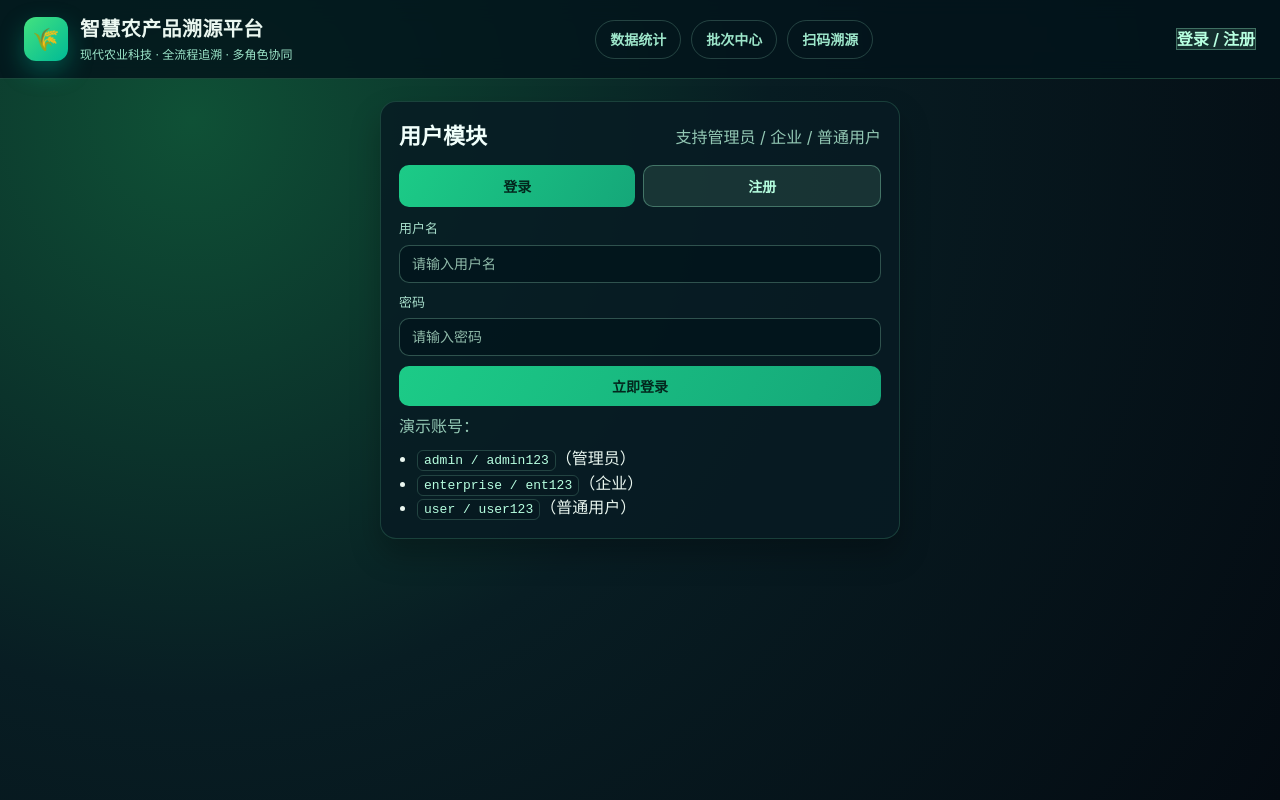
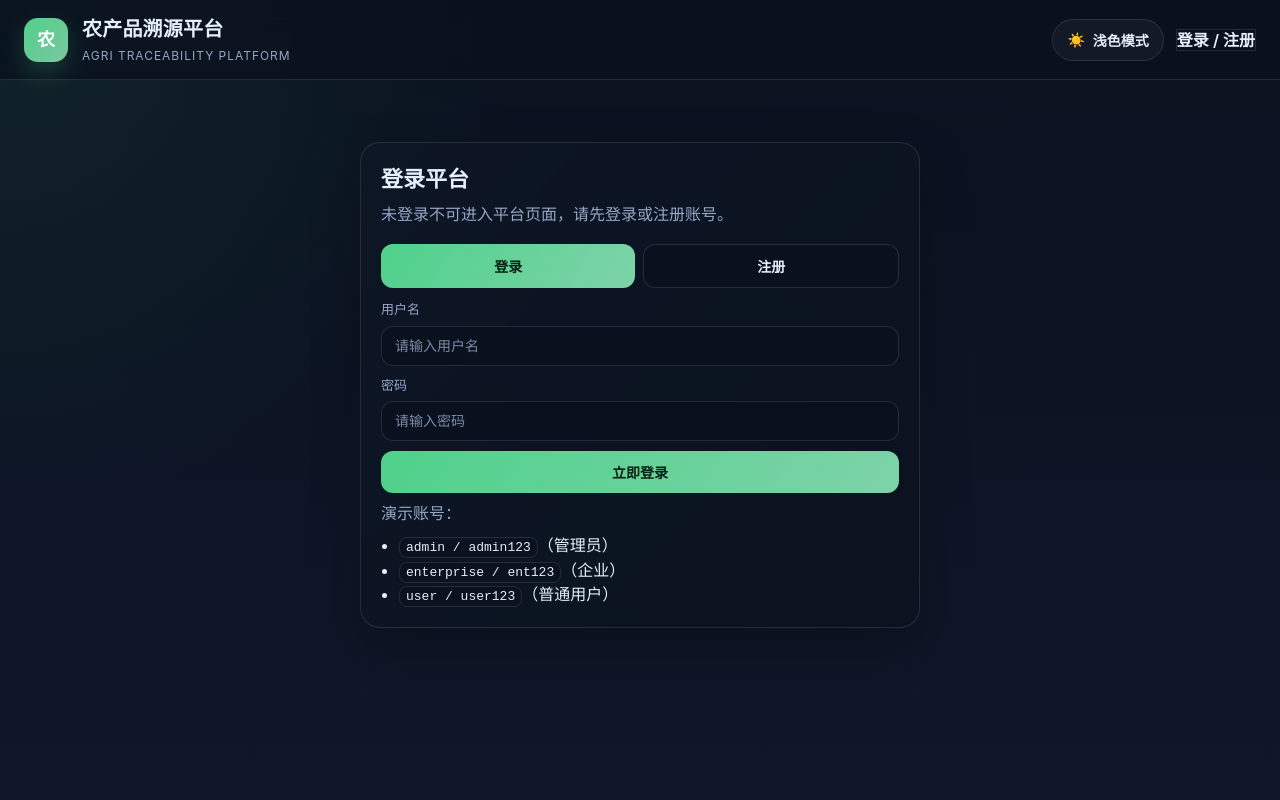
Before and after one commit to Souair/agri-traceability-java, a Vue app in the folder frontend/: page /auth in a window 1280 px wide. Built offline with nearby package versions, Linux system fonts and the light colour scheme; no server answers.

Commit message:
feat: improve theme auth and traceability UX

```diff
--- a/frontend/src/App.vue
+++ b/frontend/src/App.vue
@@ -2,19 +2,25 @@
   <div class="app-shell">
     <header class="topbar">
       <div class="brand">
-        <span class="brand-icon">🌾</span>
+        <span class="brand-icon">农</span>
         <div>
-          <h1>智慧农产品溯源平台</h1>
-          <p>现代农业科技 · 全流程追溯 · 多角色协同</p>
+          <h1>农产品溯源平台</h1>
+          <p>Agri Traceability Platform</p>
         </div>
       </div>
 
-      <nav class="nav-tabs">
-        <RouterLink to="/dashboard">数据统计</RouterLink>
+      <nav v-if="authState.user" class="nav-tabs">
+        <RouterLink to="/dashboard">概览</RouterLink>
         <RouterLink to="/batch-center">批次中心</RouterLink>
-        <RouterLink to="/trace">扫码溯源</RouterLink>
-        <RouterLink v-if="isManagerRole()" to="/ops">业务管理</RouterLink>
+        <RouterLink to="/trace">溯源查询</RouterLink>
+        <RouterLink v-if="isManagerRole()" to="/ops">运营台</RouterLink>
       </nav>
+
+      <div class="topbar-actions">
+        <button class="theme-toggle" type="button" @click="toggleTheme">
+          <span>{{ theme === 'light' ? '🌙' : '☀️' }}</span>
+          <span>{{ theme === 'light' ? '深色模式' : '浅色模式' }}</span>
+        </button>
 
         <div class="user-panel" v-if="authState.user">
           <div>
@@ -26,6 +32,7 @@
         <div v-else>
           <RouterLink class="btn btn-light" to="/auth">登录 / 注册</RouterLink>
         </div>
+      </div>
     </header>
 
     <main class="container">
@@ -35,10 +42,29 @@
 </template>
 
 <script setup>
+import { onMounted, ref, watch } from 'vue'
 import { RouterLink, RouterView, useRouter } from 'vue-router'
 import { authState, isManagerRole, logout, roleLabel } from './stores/auth'
 
 const router = useRouter()
+const theme = ref(localStorage.getItem('agri-traceability-theme') || 'dark')
+
+function applyTheme(mode) {
+  document.documentElement.setAttribute('data-theme', mode)
+  localStorage.setItem('agri-traceability-theme', mode)
+}
+
+function toggleTheme() {
+  theme.value = theme.value === 'light' ? 'dark' : 'light'
+}
+
+watch(theme, (value) => {
+  applyTheme(value)
+}, { immediate: true })
+
+onMounted(() => {
+  applyTheme(theme.value)
+})
 
 function handleLogout() {
   logout()
--- a/frontend/src/style.css
+++ b/frontend/src/style.css
@@ -1,18 +1,62 @@
 :root {
   font-family: 'Inter', 'PingFang SC', 'Microsoft YaHei', 'Noto Sans SC', system-ui, -apple-system, sans-serif;
   line-height: 1.5;
-  color: #dbf8ee;
-  background: radial-gradient(circle at 15% 15%, #0f5136 0%, #081d23 45%, #040b12 100%);
+  color-scheme: dark;
+  --bg-base: #0b1220;
+  --bg-muted: radial-gradient(circle at top left, rgba(41, 96, 72, 0.22), transparent 34%), linear-gradient(180deg, #0a1220 0%, #0f1729 100%);
+  --surface: rgba(14, 23, 38, 0.86);
+  --surface-strong: rgba(10, 18, 30, 0.94);
+  --surface-soft: rgba(255, 255, 255, 0.04);
+  --border: rgba(148, 163, 184, 0.18);
+  --border-strong: rgba(96, 165, 250, 0.28);
+  --text-main: #e5eefb;
+  --text-sub: #95a6c6;
+  --text-soft: #7b8ba8;
+  --primary: #7dd3a8;
+  --primary-strong: #4fd18b;
+  --primary-text: #072014;
+  --danger: #f59c9c;
+  --warning: #f3c67a;
+  --ok: #7ce6a7;
+  --shadow: 0 18px 48px rgba(0, 0, 0, 0.26);
+}
+
+:root[data-theme='light'] {
+  color-scheme: light;
+  --bg-base: #f3f6fb;
+  --bg-muted: radial-gradient(circle at top left, rgba(103, 164, 133, 0.12), transparent 28%), linear-gradient(180deg, #f8fbff 0%, #eef3f9 100%);
+  --surface: rgba(255, 255, 255, 0.9);
+  --surface-strong: rgba(255, 255, 255, 0.96);
+  --surface-soft: rgba(15, 23, 42, 0.03);
+  --border: rgba(15, 23, 42, 0.08);
+  --border-strong: rgba(37, 99, 235, 0.18);
+  --text-main: #162033;
+  --text-sub: #51627f;
+  --text-soft: #6d7d98;
+  --primary: #1f9d6c;
+  --primary-strong: #15855a;
+  --primary-text: #ffffff;
+  --danger: #cc4d4d;
+  --warning: #b9770e;
+  --ok: #1f8f58;
+  --shadow: 0 18px 40px rgba(15, 23, 42, 0.08);
 }
 
 * {
   box-sizing: border-box;
 }
 
+html,
+body,
+#app {
+  min-height: 100%;
+}
+
 body {
   margin: 0;
   min-height: 100vh;
-  color: #eaf7f0;
+  color: var(--text-main);
+  background: var(--bg-muted);
 }
 
 a {
@@ -27,9 +71,9 @@ a {
   position: sticky;
   top: 0;
   z-index: 10;
-  backdrop-filter: blur(10px);
-  background: rgba(3, 21, 28, 0.85);
-  border-bottom: 1px solid rgba(95, 198, 145, 0.25);
+  backdrop-filter: blur(14px);
+  background: color-mix(in srgb, var(--surface-strong) 90%, transparent);
+  border-bottom: 1px solid var(--border);
   display: flex;
   flex-wrap: wrap;
   gap: 18px;
@@ -41,30 +85,34 @@ a {
 .brand {
   display: flex;
   align-items: center;
-  gap: 12px;
+  gap: 14px;
 }
 
 .brand-icon {
   width: 44px;
   height: 44px;
-  border-radius: 12px;
-  background: linear-gradient(135deg, #43e27f, #00ba96);
+  border-radius: 14px;
+  background: linear-gradient(135deg, var(--primary-strong), #7cc7a0);
+  color: #fff;
   display: grid;
   place-items: center;
-  font-size: 22px;
-  box-shadow: 0 10px 24px rgba(0, 186, 150, 0.35);
+  font-size: 18px;
+  font-weight: 800;
+  box-shadow: 0 10px 24px rgba(79, 209, 139, 0.22);
 }
 
 .brand h1 {
   margin: 0;
   font-size: 20px;
-  letter-spacing: 0.4px;
+  letter-spacing: 0.2px;
 }
 
 .brand p {
-  margin: 2px 0 0;
-  color: #9de6ca;
+  margin: 3px 0 0;
+  color: var(--text-sub);
   font-size: 12px;
+  letter-spacing: 0.08em;
+  text-transform: uppercase;
 }
 
 .nav-tabs {
@@ -77,28 +125,49 @@ a {
   text-decoration: none;
   font-weight: 600;
   font-size: 14px;
-  color: #9de6ca;
+  color: var(--text-sub);
   padding: 8px 14px;
   border-radius: 999px;
-  border: 1px solid rgba(157, 230, 202, 0.22);
+  border: 1px solid var(--border);
+  background: var(--surface-soft);
   transition: all 0.2s ease;
 }
 
 .nav-tabs a:hover {
-  color: #fff;
-  border-color: rgba(157, 230, 202, 0.55);
+  color: var(--text-main);
+  border-color: var(--border-strong);
 }
 
 .nav-tabs a.router-link-active {
-  color: #032318;
-  background: linear-gradient(120deg, #5be58f, #78ffc6);
+  color: var(--primary-text);
+  background: linear-gradient(120deg, var(--primary-strong), var(--primary));
   border-color: transparent;
+}
+
+.topbar-actions {
+  display: flex;
+  align-items: center;
+  gap: 12px;
+  flex-wrap: wrap;
+}
+
+.theme-toggle {
+  width: auto;
+  display: inline-flex;
+  align-items: center;
+  gap: 8px;
+  padding: 10px 14px;
+  border-radius: 999px;
+  border: 1px solid var(--border);
+  background: var(--surface-soft);
+  color: var(--text-main);
+  box-shadow: none;
 }
 
 .container {
   max-width: 1240px;
   margin: 0 auto;
-  padding: 22px 16px 30px;
+  padding: 26px 16px 34px;
 }
 
 .page-grid {
@@ -112,15 +181,15 @@ a {
 }
 
 .card {
-  background: rgba(8, 27, 35, 0.86);
-  border: 1px solid rgba(90, 196, 147, 0.22);
-  box-shadow: 0 16px 30px rgba(0, 0, 0, 0.25);
-  border-radius: 16px;
-  padding: 18px;
+  background: var(--surface);
+  border: 1px solid var(--border);
+  box-shadow: var(--shadow);
+  border-radius: 20px;
+  padding: 20px;
 }
 
 .glass {
-  background: linear-gradient(130deg, rgba(8, 40, 50, 0.9), rgba(14, 58, 43, 0.8));
+  background: linear-gradient(135deg, color-mix(in srgb, var(--surface) 82%, transparent), color-mix(in srgb, var(--surface-strong) 92%, transparent));
 }
 
 .section-title {
@@ -132,9 +201,10 @@ a {
 }
 
 h2,
-h3 {
+h3,
+h4 {
   margin: 0;
-  color: #f0fffb;
+  color: var(--text-main);
 }
 
 h2 {
@@ -143,6 +213,10 @@ h2 {
 
 h3 {
   font-size: 18px;
+}
+
+h4 {
+  font-size: 15px;
 }
 
 p {
@@ -163,7 +237,7 @@ label {
   display: grid;
   gap: 6px;
   font-size: 13px;
-  color: #a7ddca;
+  color: var(--text-sub);
 }
 
 input,
@@ -171,17 +245,17 @@ select,
 textarea,
 button {
   width: 100%;
-  border-radius: 10px;
-  border: 1px solid rgba(140, 212, 180, 0.32);
-  background: rgba(2, 20, 27, 0.75);
-  color: #ecfff6;
-  padding: 10px 12px;
+  border-radius: 12px;
+  border: 1px solid var(--border);
+  background: color-mix(in srgb, var(--surface-strong) 92%, transparent);
+  color: var(--text-main);
+  padding: 11px 13px;
   font-size: 14px;
 }
 
 input::placeholder,
 textarea::placeholder {
-  color: #8fbaa9;
+  color: var(--text-soft);
 }
 
 input:focus,
@@ -189,8 +263,8 @@ select:focus,
 textarea:focus,
 button:focus {
   outline: none;
-  border-color: #65f1a7;
-  box-shadow: 0 0 0 3px rgba(101, 241, 167, 0.15);
+  border-color: var(--border-strong);
+  box-shadow: 0 0 0 4px color-mix(in srgb, var(--primary) 16%, transparent);
 }
 
 button,
@@ -203,32 +277,34 @@ button,
 
 .btn,
 button {
-  background: linear-gradient(120deg, #1ccb87, #15a779);
+  background: linear-gradient(120deg, var(--primary-strong), var(--primary));
   border: none;
-  color: #03271d;
+  color: var(--primary-text);
 }
 
 .btn:hover,
 button:hover {
-  filter: brightness(1.05);
+  transform: translateY(-1px);
+  filter: brightness(1.02);
 }
 
 .btn:disabled,
 button:disabled {
   opacity: 0.68;
   cursor: not-allowed;
+  transform: none;
 }
 
 .btn-secondary {
-  background: rgba(13, 54, 68, 0.88);
-  color: #aff4d6;
-  border: 1px solid rgba(138, 228, 183, 0.24);
+  background: color-mix(in srgb, var(--surface-strong) 92%, transparent);
+  color: var(--text-main);
+  border: 1px solid var(--border);
 }
 
 .btn-light {
-  background: rgba(145, 232, 190, 0.12);
-  border: 1px solid rgba(151, 240, 198, 0.34);
-  color: #b7ffe0;
+  background: color-mix(in srgb, var(--surface-strong) 86%, transparent);
+  border: 1px solid var(--border);
+  color: var(--text-main);
   text-decoration: none;
 }
 
@@ -239,7 +315,9 @@ button:disabled {
   margin-bottom: 10px;
 }
 
-.actions-inline {
+.actions-inline,
+.inline-badges,
+.quick-tags {
   display: flex;
   gap: 8px;
   align-items: center;
@@ -248,53 +326,45 @@ button:disabled {
 
 .quick-tags {
   margin-top: 10px;
-  display: flex;
-  gap: 8px;
-  flex-wrap: wrap;
-}
-
-.inline-badges {
-  display: flex;
-  gap: 8px;
-  flex-wrap: wrap;
 }
 
 .pill {
-  background: rgba(91, 229, 143, 0.18);
-  border: 1px solid rgba(120, 255, 198, 0.3);
-  color: #b7ffe0;
+  background: color-mix(in srgb, var(--primary) 14%, transparent);
+  border: 1px solid color-mix(in srgb, var(--primary) 24%, transparent);
+  color: var(--text-main);
   border-radius: 999px;
   padding: 5px 10px;
   font-size: 12px;
 }
 
 .hint {
-  color: #93c8b4;
+  color: var(--text-sub);
 }
 
 .error {
-  color: #ff9385;
+  color: var(--danger);
 }
 
 .ok {
-  color: #76f5b3;
+  color: var(--ok);
 }
 
 .warning {
-  color: #ffca74;
+  color: var(--warning);
 }
 
 .danger {
-  color: #ff8d8d;
+  color: var(--danger);
   font-weight: 600;
 }
 
 code {
   padding: 2px 6px;
-  border-radius: 6px;
-  background: rgba(7, 24, 32, 0.65);
-  color: #b7ffe0;
-  border: 1px solid rgba(151, 240, 198, 0.2);
+  border-radius: 8px;
+  background: color-mix(in srgb, var(--surface-strong) 90%, transparent);
+  color: var(--text-main);
+  border: 1px solid var(--border);
+  word-break: break-all;
 }
 
 .stats-grid {
@@ -303,28 +373,31 @@ code {
   gap: 10px;
 }
 
-.stat-card {
-  border-radius: 12px;
-  padding: 12px;
-  background: rgba(5, 26, 34, 0.7);
-  border: 1px solid rgba(120, 255, 198, 0.2);
+.stat-card,
+.stat-mini {
+  border-radius: 16px;
+  padding: 14px;
+  background: color-mix(in srgb, var(--surface-strong) 88%, transparent);
+  border: 1px solid var(--border);
   display: grid;
   gap: 4px;
 }
 
-.stat-card span {
-  color: #8ed7b8;
+.stat-card span,
+.stat-mini span {
+  color: var(--text-sub);
   font-size: 13px;
 }
 
-.stat-card strong {
-  font-size: 28px;
-  color: #ddfff0;
+.stat-card strong,
+.stat-mini strong {
+  font-size: 30px;
+  color: var(--text-main);
   line-height: 1.1;
 }
 
 .stat-card small {
-  color: #82bfa6;
+  color: var(--text-soft);
 }
 
 .progress-list {
@@ -336,19 +409,19 @@ code {
   display: flex;
   justify-content: space-between;
   font-size: 13px;
-  color: #b9e8d7;
+  color: var(--text-sub);
 }
 
 .progress-track {
   border-radius: 999px;
   overflow: hidden;
   height: 10px;
-  background: rgba(131, 201, 168, 0.15);
+  background: color-mix(in srgb, var(--text-soft) 16%, transparent);
 }
 
 .progress-value {
   height: 100%;
-  background: linear-gradient(120deg, #26d688, #80ffd0);
+  background: linear-gradient(120deg, var(--primary-strong), var(--primary));
 }
 
 .alert-list {
@@ -361,20 +434,20 @@ code {
 
 .alert-list li {
   padding: 10px 12px;
-  border-radius: 10px;
+  border-radius: 12px;
   display: grid;
   gap: 4px;
   border: 1px solid transparent;
 }
 
 .alert-list li.warning {
-  background: rgba(255, 198, 107, 0.1);
-  border-color: rgba(255, 198, 107, 0.3);
+  background: color-mix(in srgb, var(--warning) 12%, transparent);
+  border-color: color-mix(in srgb, var(--warning) 24%, transparent);
 }
 
 .alert-list li.danger {
-  background: rgba(255, 120, 120, 0.1);
-  border-color: rgba(255, 120, 120, 0.35);
+  background: color-mix(in srgb, var(--danger) 10%, transparent);
+  border-color: color-mix(in srgb, var(--danger) 24%, transparent);
 }
 
 .timeline {
@@ -394,15 +467,16 @@ code {
   width: 12px;
   height: 12px;
   border-radius: 999px;
-  background: linear-gradient(120deg, #44df98, #8bffcc);
-  box-shadow: 0 0 0 4px rgba(68, 223, 152, 0.2);
+  background: linear-gradient(120deg, var(--primary-strong), var(--primary));
+  box-shadow: 0 0 0 4px color-mix(in srgb, var(--primary) 16%, transparent);
 }
 
-.timeline-content {
-  background: rgba(6, 30, 39, 0.7);
-  border-radius: 12px;
-  border: 1px solid rgba(138, 228, 183, 0.18);
-  padding: 10px 12px;
+.timeline-content,
+.event-item {
+  background: color-mix(in srgb, var(--surface-strong) 92%, transparent);
+  border-radius: 14px;
+  border: 1px solid var(--border);
+  padding: 12px 14px;
 }
 
 .timeline-title,
@@ -415,27 +489,23 @@ code {
 
 .event-item {
   margin-top: 10px;
-  border-radius: 12px;
-  background: rgba(5, 30, 36, 0.72);
-  border: 1px solid rgba(136, 224, 178, 0.24);
-  padding: 10px 12px;
 }
 
 .hash {
   font-size: 12px;
-  color: #95ceb5;
+  color: var(--text-sub);
   word-break: break-all;
 }
 
 .trace-page {
-  max-width: 980px;
+  max-width: 1040px;
   margin: 0 auto;
 }
 
 .meta-grid {
   display: grid;
   grid-template-columns: repeat(2, minmax(0, 1fr));
-  gap: 8px 16px;
+  gap: 10px 16px;
   margin-bottom: 10px;
 }
 
@@ -444,11 +514,11 @@ code {
   white-space: pre-wrap;
   word-break: break-word;
   font-size: 12px;
-  background: rgba(4, 22, 28, 0.8);
-  border: 1px solid rgba(140, 212, 180, 0.22);
+  background: color-mix(in srgb, var(--surface-strong) 94%, transparent);
+  border: 1px solid var(--border);
   border-radius: 10px;
   padding: 8px;
-  color: #c6f5df;
+  color: var(--text-main);
 }
 
 .table-wrap {
@@ -467,18 +537,26 @@ code {
 
 .user-role {
   font-size: 12px;
-  color: #9fe9c8;
+  color: var(--text-sub);
 }
 
 .auth-wrap {
-  max-width: 520px;
-  margin: 0 auto;
+  max-width: 560px;
+  margin: 36px auto 0;
 }
 
 .auth-tabs {
   display: flex;
   gap: 8px;
   margin-bottom: 12px;
+}
+
+.auth-header {
+  margin-bottom: 18px;
+}
+
+.auth-header h2 {
+  margin-bottom: 6px;
 }
 
 .demo-login ul {
@@ -494,32 +572,36 @@ code {
 }
 
 .qr-wrap {
-  margin-top: 12px;
+  margin-top: 14px;
   display: flex;
-  gap: 12px;
+  gap: 18px;
   align-items: center;
+  flex-wrap: wrap;
 }
 
 .qr-wrap img {
-  width: 180px;
-  border-radius: 12px;
+  width: 280px;
+  max-width: 100%;
+  border-radius: 18px;
   background: #fff;
-  padding: 8px;
+  padding: 14px;
+  border: 1px solid rgba(15, 23, 42, 0.08);
+  box-shadow: 0 16px 36px rgba(15, 23, 42, 0.12);
 }
 
 .scanner-wrap {
   margin-top: 10px;
-  padding: 10px;
-  border-radius: 12px;
-  background: rgba(255, 255, 255, 0.05);
-  border: 1px dashed rgba(151, 240, 198, 0.38);
+  padding: 12px;
+  border-radius: 14px;
+  background: var(--surface-soft);
+  border: 1px dashed var(--border-strong);
 }
 
 .scanner-video {
   width: 100%;
   max-height: 320px;
   object-fit: cover;
-  border-radius: 10px;
+  border-radius: 12px;
   background: #000;
 }
 
@@ -527,15 +609,6 @@ code {
   margin-top: 8px;
   width: 100%;
   height: 320px;
-}
-
-.stat-mini {
-  display: grid;
-  gap: 4px;
-}
-
-.stat-mini strong {
-  font-size: 32px;
 }
 
 table {
@@ -546,16 +619,16 @@ table {
 
 th,
 td {
-  border-bottom: 1px solid rgba(125, 201, 169, 0.24);
-  padding: 10px 8px;
+  border-bottom: 1px solid var(--border);
+  padding: 12px 8px;
   text-align: left;
   font-size: 13px;
 }
 
 th {
-  color: #9fdcc0;
+  color: var(--text-sub);
   font-weight: 700;
-  background: rgba(7, 26, 34, 0.74);
+  background: color-mix(in srgb, var(--surface-strong) 94%, transparent);
 }
 
 tbody tr {
@@ -563,11 +636,11 @@ tbody tr {
 }
 
 tbody tr:hover {
-  background: rgba(130, 219, 174, 0.09);
+  background: color-mix(in srgb, var(--primary) 8%, transparent);
 }
 
 tbody tr.selected {
-  background: rgba(100, 238, 167, 0.16);
+  background: color-mix(in srgb, var(--primary) 12%, transparent);
 }
 
 @media (max-width: 980px) {
@@ -595,6 +668,7 @@ tbody tr.selected {
     padding: 14px 12px 24px;
   }
 
+  .topbar-actions,
   .user-panel {
     width: 100%;
     justify-content: space-between;
--- a/frontend/src/views/AuthView.vue
+++ b/frontend/src/views/AuthView.vue
@@ -1,8 +1,8 @@
 <template>
-  <section class="auth-wrap card">
-    <div class="section-title">
-      <h2>用户模块</h2>
-      <div class="hint">支持管理员 / 企业 / 普通用户</div>
+  <section class="auth-wrap card glass">
+    <div class="auth-header">
+      <h2>登录平台</h2>
+      <div class="hint">未登录不可进入平台页面，请先登录或注册账号。</div>
     </div>
 
     <div class="auth-tabs">
@@ -36,7 +36,7 @@
 
         <label>
           企业名称（企业角色建议填写）
-          <input v-model.trim="form.enterpriseName" placeholder="例如：雨湖区示范农场" />
+          <input v-model.trim="form.enterpriseName" placeholder="例如：大祥区示范农场" />
         </label>
       </template>
 
--- a/frontend/src/views/DashboardView.vue
+++ b/frontend/src/views/DashboardView.vue
@@ -54,6 +54,7 @@ const lineRef = ref(null)
 let barChart
 let pieChart
 let lineChart
+let themeObserver
 
 const totalBatches = computed(() => Object.values(productBatchStats.value).reduce((sum, value) => sum + Number(value || 0), 0))
 const totalQuality = computed(() => Number(qualityRatioStats.value.PASS || 0) + Number(qualityRatioStats.value.FAIL || 0))
@@ -93,9 +94,22 @@ function initCharts() {
   }
 }
 
+function themeVars() {
+  const style = getComputedStyle(document.documentElement)
+  return {
+    textMain: style.getPropertyValue('--text-main').trim() || '#e5eefb',
+    textSub: style.getPropertyValue('--text-sub').trim() || '#95a6c6',
+    border: style.getPropertyValue('--border').trim() || 'rgba(148, 163, 184, 0.18)',
+    primary: style.getPropertyValue('--primary').trim() || '#7dd3a8',
+    primaryStrong: style.getPropertyValue('--primary-strong').trim() || '#4fd18b',
+    danger: style.getPropertyValue('--danger').trim() || '#f59c9c'
+  }
+}
+
 function renderCharts() {
   initCharts()
 
+  const { textMain, textSub, border, primary, primaryStrong, danger } = themeVars()
   const names = Object.keys(productBatchStats.value)
   const counts = names.map((name) => Number(productBatchStats.value[name] || 0))
 
@@ -105,12 +119,12 @@ function renderCharts() {
     xAxis: {
       type: 'category',
       data: names,
-      axisLabel: { color: '#d8f5e7' }
+      axisLabel: { color: textSub }
     },
     yAxis: {
       type: 'value',
-      axisLabel: { color: '#d8f5e7' },
-      splitLine: { lineStyle: { color: 'rgba(255,255,255,0.12)' } }
+      axisLabel: { color: textSub },
+      splitLine: { lineStyle: { color: border } }
     },
     series: [
       {
@@ -118,7 +132,7 @@ function renderCharts() {
         data: counts,
         itemStyle: {
           borderRadius: [6, 6, 0, 0],
-          color: '#42d58b'
+          color: primaryStrong
         }
       }
     ]
@@ -128,17 +142,17 @@ function renderCharts() {
     tooltip: { trigger: 'item' },
     legend: {
       bottom: 0,
-      textStyle: { color: '#d8f5e7' }
+      textStyle: { color: textSub }
     },
     series: [
       {
         type: 'pie',
         radius: ['45%', '72%'],
         avoidLabelOverlap: false,
-        label: { color: '#d8f5e7' },
+        label: { color: textMain },
         data: [
-          { value: Number(qualityRatioStats.value.PASS || 0), name: '合格', itemStyle: { color: '#5be58f' } },
-          { value: Number(qualityRatioStats.value.FAIL || 0), name: '不合格', itemStyle: { color: '#ff8b8b' } }
+          { value: Number(qualityRatioStats.value.PASS || 0), name: '合格', itemStyle: { color: primary } },
+          { value: Number(qualityRatioStats.value.FAIL || 0), name: '不合格', itemStyle: { color: danger } }
         ]
       }
     ]
@@ -149,22 +163,22 @@ function renderCharts() {
     xAxis: {
       type: 'category',
       data: monthlyStats.value.map((item) => item.month),
-      axisLabel: { color: '#d8f5e7' }
+      axisLabel: { color: textSub }
     },
     yAxis: {
       type: 'value',
-      axisLabel: { color: '#d8f5e7' },
-      splitLine: { lineStyle: { color: 'rgba(255,255,255,0.12)' } }
+      axisLabel: { color: textSub },
+      splitLine: { lineStyle: { color: border } }
     },
     series: [
       {
         type: 'line',
         smooth: true,
         data: monthlyStats.value.map((item) => Number(item.count || 0)),
-        lineStyle: { color: '#82ffd2', width: 3 },
-        itemStyle: { color: '#82ffd2' },
+        lineStyle: { color: primary, width: 3 },
+        itemStyle: { color: primaryStrong },
         areaStyle: {
-          color: 'rgba(130, 255, 210, 0.25)'
+          color: `${primary}55`
         }
       }
     ]
@@ -179,11 +193,19 @@ function resizeCharts() {
 
 onMounted(async () => {
   window.addEventListener('resize', resizeCharts)
+  themeObserver = new MutationObserver(() => {
+    renderCharts()
+  })
+  themeObserver.observe(document.documentElement, {
+    attributes: true,
+    attributeFilter: ['data-theme']
+  })
   await loadData()
 })
 
 onBeforeUnmount(() => {
   window.removeEventListener('resize', resizeCharts)
+  themeObserver?.disconnect()
   barChart?.dispose()
   pieChart?.dispose()
   lineChart?.dispose()
```
Also changed, not shown: frontend/src/router/index.js (+10 -9 lines), frontend/src/views/AdminView.vue (+6 -6 lines), frontend/src/views/OpsCenterView.vue (+28 -7 lines), 1 other file (tests, documents, lock files or other folders). Lines whose indentation alone changed are shown as unchanged.
